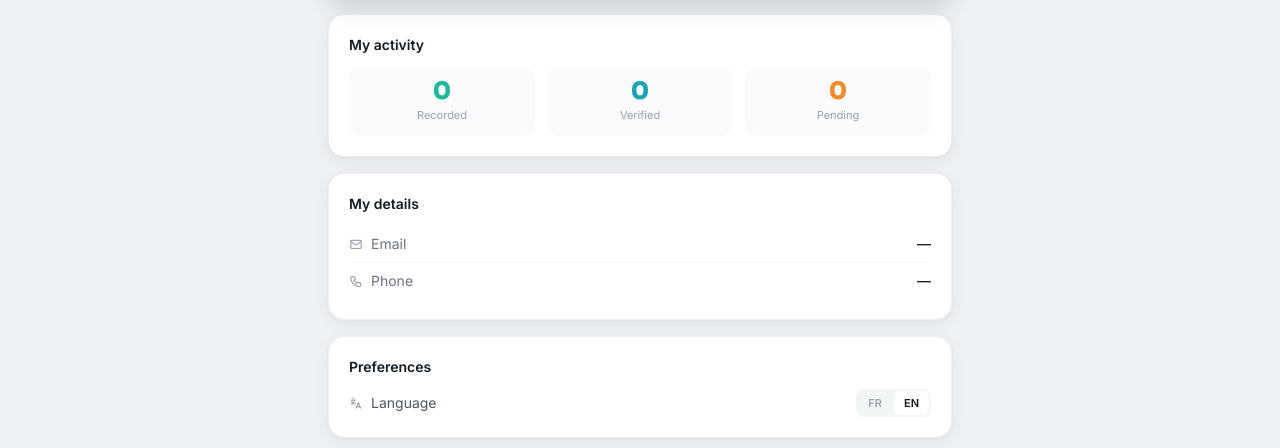
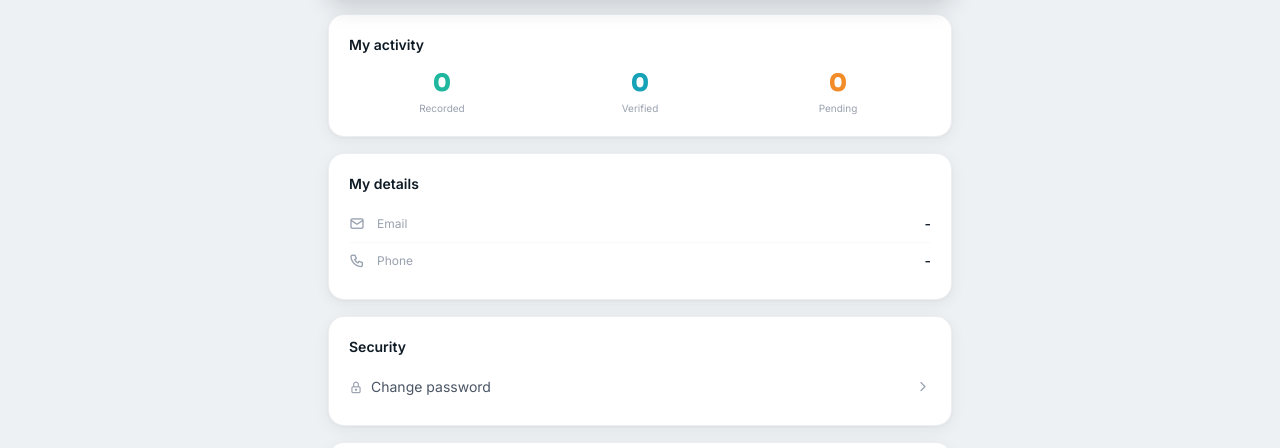
Before and after one commit to Felix-TANZI/coli237-frontend, a React (Vite) app: page /agent/profil in a window 1280 px wide. Shown: the part 206-654 px from the top of the page. Built offline with nearby package versions, Linux system fonts and the light colour scheme; no server answers.

Commit message:
MAJ profil cote agent

```diff
--- a/src/i18n/en.json
+++ b/src/i18n/en.json
@@ -322,6 +322,16 @@
     "deconnexion": "Sign out",
     "deconnexionConfirme": "Are you sure you want to sign out?",
     "annuler": "Cancel",
-    "confirmer": "Sign out"
+    "confirmer": "Sign out",
+    "securite": "Security",
+    "changerMdp": "Change password",
+    "ancienMdp": "Current password",
+    "nouveauMdp": "New password",
+    "confirmerMdp": "Confirm",
+    "mdpMin": "At least 6 characters",
+    "mdpDifferent": "Passwords do not match",
+    "mdpErreur": "Current password is incorrect",
+    "valider": "Confirm",
+    "mdpChange": "Password changed"
   }
 }
--- a/src/pages/agent/Profil.tsx
+++ b/src/pages/agent/Profil.tsx
@@ -1,44 +1,45 @@
-import { useQuery } from "@tanstack/react-query";
-import { useState } from "react";
-import { useTranslation } from "react-i18next";
-import { useNavigate } from "react-router-dom";
-import { agentConnecte, seDeconnecter } from "../../api/auth";
-import { mesRecensements } from "../../api/espaceAgent";
-import { NavAgentBas, NavAgentHaut } from "../../composants/NavAgent";
-import { SelecteurLangue } from "../../composants/SelecteurLangue";
+import { useMutation, useQuery } from '@tanstack/react-query';
+import { useState } from 'react';
+import { useTranslation } from 'react-i18next';
+import { useNavigate } from 'react-router-dom';
+import { agentConnecte, changerMotDePasse, seDeconnecter } from '../../api/auth';
+import { mesRecensements } from '../../api/espaceAgent';
+import { NavAgentBas, NavAgentHaut } from '../../composants/NavAgent';
+import { SelecteurLangue } from '../../composants/SelecteurLangue';
 
 function couleurAvatar(nom: string): string {
-  const c = ["#1FB89E", "#F28C28", "#17A2B8", "#7F77DD", "#D4537E"];
+  const c = ['#1FB89E', '#F28C28', '#17A2B8', '#7F77DD', '#D4537E'];
   let s = 0;
   for (const ch of nom) s += ch.charCodeAt(0);
   return c[s % c.length];
 }
 function initiales(nom: string): string {
   return nom
-    .split(" ")
+    .split(' ')
     .map((m) => m[0])
     .slice(0, 2)
-    .join("")
+    .join('')
     .toUpperCase();
 }
 
-const OMBRE = "0 1px 3px rgba(14,26,36,.04), 0 4px 16px rgba(14,26,36,.06)";
+const OMBRE = '0 1px 3px rgba(14,26,36,.04), 0 4px 16px rgba(14,26,36,.06)';
 
 export function Profil() {
   const { t } = useTranslation();
   const navigate = useNavigate();
   const moi = agentConnecte();
-  const nom = moi?.nom ?? "Agent";
+  const nom = moi?.nom ?? 'Agent';
   const [confirmer, setConfirmer] = useState(false);
+  const [mdpOuvert, setMdpOuvert] = useState(false);
 
   const { data } = useQuery({
-    queryKey: ["mesRecensements"],
+    queryKey: ['mesRecensements'],
     queryFn: mesRecensements,
   });
 
   const deconnexion = () => {
     seDeconnecter();
-    navigate("/connexion");
+    navigate('/connexion');
   };
 
   return (
@@ -50,8 +51,8 @@ export function Profil() {
         <div
           className="rounded-2xl p-6 text-white relative overflow-hidden mb-4"
           style={{
-            background: "linear-gradient(135deg,#0E1A24,#16334a)",
-            boxShadow: "0 8px 24px rgba(14,26,36,.18)",
+            background: 'linear-gradient(135deg,#0E1A24,#16334a)',
+            boxShadow: '0 8px 24px rgba(14,26,36,.18)',
           }}
         >
           <div className="relative z-10 flex items-center gap-4">
@@ -62,85 +63,60 @@ export function Profil() {
               {initiales(nom)}
             </div>
             <div>
-              <div
-                className="font-extrabold text-xl"
-                style={{ fontFamily: "Sora, Inter" }}
-              >
+              <div className="font-extrabold text-xl" style={{ fontFamily: 'Sora, Inter' }}>
                 {nom}
               </div>
               <div className="text-xs text-white/60 mt-0.5 flex items-center gap-1.5">
                 <i className="ti ti-map-pin-check" />
-                {t("profil.agent")}
+                {t('profil.agent')}
               </div>
             </div>
           </div>
           <div
             className="absolute -right-8 -top-8 w-32 h-32 rounded-full opacity-20"
-            style={{
-              background: "radial-gradient(circle,#1FB89E,transparent 70%)",
-            }}
+            style={{ background: 'radial-gradient(circle,#1FB89E,transparent 70%)' }}
           />
         </div>
 
         {/* Activité */}
-        <div
-          className="bg-white rounded-2xl border border-gray-200/70 p-5 mb-4"
-          style={{ boxShadow: OMBRE }}
-        >
-          <div className="text-sm font-semibold text-coli-encre mb-3">
-            {t("profil.monActivite")}
-          </div>
+        <div className="bg-white rounded-2xl border border-gray-200/70 p-5 mb-4" style={{ boxShadow: OMBRE }}>
+          <div className="text-sm font-semibold text-coli-encre mb-3">{t('profil.monActivite')}</div>
           <div className="grid grid-cols-3 gap-3">
-            <Stat
-              valeur={data?.recenses ?? 0}
-              label={t("profil.recenses")}
-              couleur="#1FB89E"
-            />
-            <Stat
-              valeur={data?.valides ?? 0}
-              label={t("profil.valides")}
-              couleur="#17A2B8"
-            />
-            <Stat
-              valeur={data?.attente ?? 0}
-              label={t("profil.enAttente")}
-              couleur="#F28C28"
-            />
+            <Stat valeur={data?.recenses ?? 0} label={t('profil.recenses')} couleur="#1FB89E" />
+            <Stat valeur={data?.valides ?? 0} label={t('profil.valides')} couleur="#17A2B8" />
+            <Stat valeur={data?.attente ?? 0} label={t('profil.enAttente')} couleur="#F28C28" />
           </div>
         </div>
 
         {/* Coordonnées */}
-        <div
-          className="bg-white rounded-2xl border border-gray-200/70 p-5 mb-4"
-          style={{ boxShadow: OMBRE }}
-        >
-          <div className="text-sm font-semibold text-coli-encre mb-3">
-            {t("profil.coordonnees")}
-          </div>
-          <Ligne
-            icone="ti-mail"
-            label={t("profil.email")}
-            valeur={moi?.email ?? "—"}
-          />
-          <Ligne
-            icone="ti-phone"
-            label={t("profil.telephone")}
-            valeur={moi?.telephone ?? "—"}
-          />
+        <div className="bg-white rounded-2xl border border-gray-200/70 p-5 mb-4" style={{ boxShadow: OMBRE }}>
+          <div className="text-sm font-semibold text-coli-encre mb-3">{t('profil.coordonnees')}</div>
+          <Ligne icone="ti-mail" label={t('profil.email')} valeur={moi?.email ?? '-'} />
+          <Ligne icone="ti-phone" label={t('profil.telephone')} valeur={moi?.telephone ?? '-'} />
+        </div>
+
+        {/* Sécurité */}
+        <div className="bg-white rounded-2xl border border-gray-200/70 p-5 mb-4" style={{ boxShadow: OMBRE }}>
+          <div className="text-sm font-semibold text-coli-encre mb-3">{t('profil.securite')}</div>
+          <button
+            onClick={() => setMdpOuvert(true)}
+            className="w-full flex items-center justify-between py-2 hover:bg-gray-50 rounded-lg transition"
+          >
+            <span className="text-sm text-gray-600 flex items-center gap-2">
+              <i className="ti ti-lock text-gray-400" />
+              {t('profil.changerMdp')}
+            </span>
+            <i className="ti ti-chevron-right text-gray-400" />
+          </button>
         </div>
 
         {/* Préférences */}
-        <div
-          className="bg-white rounded-2xl border border-gray-200/70 p-5 mb-4"
-          style={{ boxShadow: OMBRE }}
-        >
-          <div className="text-sm font-semibold text-coli-encre mb-3">
-            {t("profil.preferences")}
-          </div>
+        <div className="bg-white rounded-2xl border border-gray-200/70 p-5 mb-4" style={{ boxShadow: OMBRE }}>
+          <div className="text-sm font-semibold text-coli-encre mb-3">{t('profil.preferences')}</div>
           <div className="flex items-center justify-between">
             <span className="text-sm text-gray-600 flex items-center gap-2">
               <i className="ti ti-language text-gray-400" />
-              {t("profil.langue")}
+              {t('profil.langue')}
             </span>
             <SelecteurLangue />
           </div>
@@ -153,11 +129,14 @@ export function Profil() {
           style={{ boxShadow: OMBRE }}
         >
           <i className="ti ti-logout" />
-          {t("profil.deconnexion")}
+          {t('profil.deconnexion')}
         </button>
       </div>
 
       <NavAgentBas />
+
+      {/* Modal changement de mot de passe */}
+      {mdpOuvert && <ModaleMotDePasse onFermer={() => setMdpOuvert(false)} />}
 
       {/* Confirmation de déconnexion */}
       {confirmer && (
@@ -166,21 +145,19 @@ export function Profil() {
             <div className="w-12 h-12 rounded-full bg-red-50 text-red-500 flex items-center justify-center mx-auto mb-3">
               <i className="ti ti-logout text-2xl" />
             </div>
-            <p className="text-sm text-gray-700 mb-5">
-              {t("profil.deconnexionConfirme")}
-            </p>
+            <p className="text-sm text-gray-700 mb-5">{t('profil.deconnexionConfirme')}</p>
             <div className="flex gap-2.5">
               <button
                 onClick={() => setConfirmer(false)}
                 className="flex-1 py-2.5 rounded-xl border border-gray-200 text-gray-600 font-semibold text-sm hover:bg-gray-50 transition"
               >
-                {t("profil.annuler")}
+                {t('profil.annuler')}
               </button>
               <button
                 onClick={deconnexion}
                 className="flex-1 py-2.5 rounded-xl bg-red-500 text-white font-semibold text-sm hover:bg-red-600 transition"
               >
-                {t("profil.confirmer")}
+                {t('profil.confirmer')}
               </button>
             </div>
           </div>
@@ -190,44 +167,118 @@ export function Profil() {
   );
 }
 
-function Stat({
-  valeur,
-  label,
-  couleur,
-}: {
-  valeur: number;
-  label: string;
-  couleur: string;
-}) {
+// --- Modal changement de mot de passe ---
+function ModaleMotDePasse({ onFermer }: { onFermer: () => void }) {
+  const { t } = useTranslation();
+  const [ancien, setAncien] = useState('');
+  const [nouveau, setNouveau] = useState('');
+  const [confirme, setConfirme] = useState('');
+
+  const maj = useMutation({
+    mutationFn: () => changerMotDePasse(ancien, nouveau),
+    onSuccess: () => onFermer(),
+  });
+
+  const correspond = nouveau.length >= 6 && nouveau === confirme;
+  const peutValider = ancien.length >= 1 && correspond;
+
   return (
-    <div className="bg-gray-50 rounded-xl p-3 text-center">
+    <div
+      className="fixed inset-0 bg-black/40 z-50 flex items-center justify-center p-4"
+      onClick={onFermer}
+    >
       <div
-        className="font-extrabold text-2xl leading-none"
-        style={{ color: couleur, fontFamily: "Sora, Inter" }}
+        className="bg-white rounded-2xl w-full max-w-sm"
+        onClick={(e) => e.stopPropagation()}
+        style={{ boxShadow: '0 20px 60px rgba(14,26,36,.25)' }}
       >
-        {valeur}
+        <div className="flex items-center justify-between px-5 py-4 border-b border-gray-100">
+          <div className="font-bold text-coli-encre">{t('profil.changerMdp')}</div>
+          <button
+            onClick={onFermer}
+            className="w-8 h-8 rounded-lg hover:bg-gray-100 text-gray-400 flex items-center justify-center"
+          >
+            <i className="ti ti-x" />
+          </button>
+        </div>
+        <div className="p-5 space-y-3">
+          <ChampMdp label={t('profil.ancienMdp')} valeur={ancien} onChange={setAncien} />
+          <ChampMdp label={t('profil.nouveauMdp')} valeur={nouveau} onChange={setNouveau} />
+          <ChampMdp label={t('profil.confirmerMdp')} valeur={confirme} onChange={setConfirme} />
+          {nouveau.length > 0 && nouveau.length < 6 && (
+            <p className="text-[11px] text-coli-orange">{t('profil.mdpMin')}</p>
+          )}
+          {confirme.length > 0 && nouveau !== confirme && (
+            <p className="text-[11px] text-red-500">{t('profil.mdpDifferent')}</p>
+          )}
+        </div>
+        <div className="flex gap-2.5 px-5 py-4 border-t border-gray-100">
+          <button
+            onClick={onFermer}
+            className="flex-1 py-2.5 rounded-xl border border-gray-200 text-gray-600 font-semibold text-sm hover:bg-gray-50 transition"
+          >
+            {t('profil.annuler')}
+          </button>
+          <button
+            onClick={() => maj.mutate()}
+            disabled={!peutValider || maj.isPending}
+            className="flex-1 py-2.5 rounded-xl bg-coli-vert text-white font-semibold text-sm flex items-center justify-center gap-2 disabled:opacity-40 hover:bg-emerald-600 transition"
+          >
+            {maj.isPending ? <i className="ti ti-loader-2 animate-spin" /> : <i className="ti ti-check" />}
+            {t('profil.valider')}
+          </button>
+        </div>
+        {maj.isError && (
+          <p className="text-xs text-red-600 px-5 pb-4 flex items-center gap-1">
+            <i className="ti ti-alert-circle" />
+            {t('profil.mdpErreur')}
+          </p>
+        )}
       </div>
-      <div className="text-[11px] text-gray-400 mt-1">{label}</div>
     </div>
   );
 }
 
-function Ligne({
-  icone,
+function ChampMdp({
   label,
   valeur,
+  onChange,
 }: {
-  icone: string;
   label: string;
   valeur: string;
+  onChange: (v: string) => void;
 }) {
   return (
-    <div className="flex items-center justify-between py-2 border-b border-gray-50 last:border-none">
-      <span className="text-sm text-gray-500 flex items-center gap-2">
-        <i className={`ti ${icone} text-gray-400`} />
-        {label}
-      </span>
-      <span className="text-sm text-coli-encre font-medium">{valeur}</span>
+    <div>
+      <label className="block text-xs font-semibold text-gray-600 mb-1.5">{label}</label>
+      <input
+        type="password"
+        value={valeur}
+        onChange={(e) => onChange(e.target.value)}
+        autoComplete="new-password"
+        className="w-full px-3.5 py-2.5 rounded-xl border-2 border-gray-200 focus:border-coli-cyan outline-none text-sm"
+      />
     </div>
   );
 }
+
+function Stat({ valeur, label, couleur }: { valeur: number; label: string; couleur: string }) {
+  return (
+    <div className="text-center">
+      <div className="font-extrabold text-2xl" style={{ color: couleur, fontFamily: 'Sora, Inter' }}>
+        {valeur}
+      </div>
+      <div className="text-[10px] text-gray-400 mt-0.5">{label}</div>
+    </div>
+  );
+}
+
+function Ligne({ icone, label, valeur }: { icone: string; label: string; valeur: string }) {
+  return (
+    <div className="flex items-center gap-3 py-2 border-b border-gray-50 last:border-none">
+      <i className={`ti ${icone} text-gray-400`} />
+      <span className="text-xs text-gray-400 flex-1">{label}</span>
+      <span className="text-sm text-coli-encre font-medium truncate">{valeur}</span>
+    </div>
+  );
+}
```
Also changed, not shown: src/api/auth.ts (+11 -0 lines), src/i18n/fr.json (+11 -1 lines), src/pages/TableauDeBord.tsx (+6 -2 lines).
